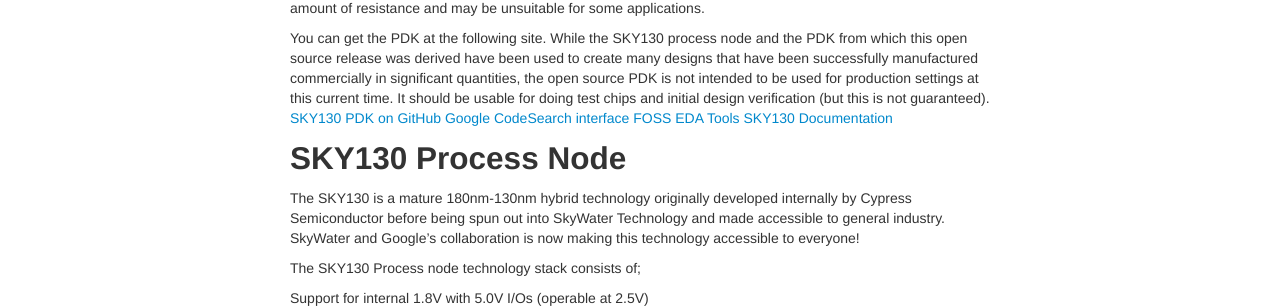
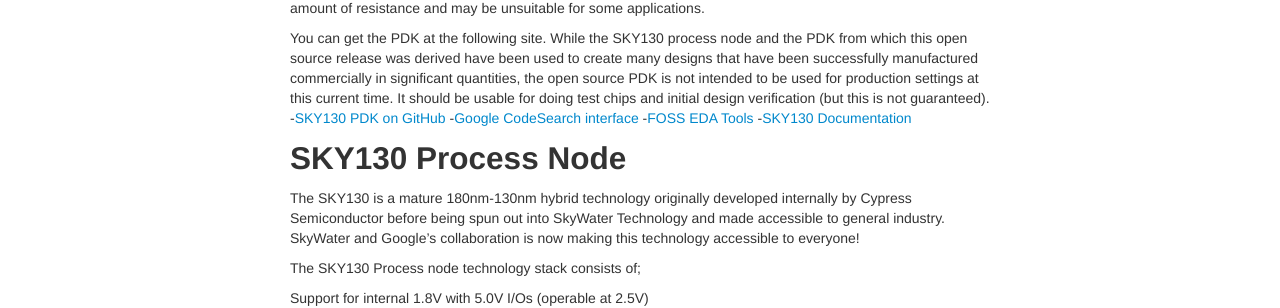
Before and after one commit to stineje/stineje.github.io, a Jekyll site: the page built from pages/overview.md, in a window 1280 px wide. Shown: the part 444-752 px from the top of the page. Built offline with Jekyll 4.4.1, drawn with Linux system fonts in a browser that asks for light colours; comment, search, counter and statistics services are not loaded.

Commit message:
Resources

```diff
--- a/pages/overview.md
+++ b/pages/overview.md
@@ -33,11 +33,10 @@
 PDK is not intended to be used for production settings at this current
 time. It should be usable for doing test chips and initial design
 verification (but this is not guaranteed).
-[SKY130 PDK on GitHub](https://github.com/google/skywater-pdk)
-[Google CodeSearch interface](https://cs.opensource.google/skywater-pdk)
-[FOSS EDA
-Tools](https://foss-eda-tools.googlesource.com/skywater-pdk/)
-[SKY130 Documentation](https://skywater-pdk.readthedocs.io/en/main/)
+-[SKY130 PDK on GitHub](https://github.com/google/skywater-pdk)
+-[Google CodeSearch interface](https://cs.opensource.google/skywater-pdk)
+-[FOSS EDA Tools](https://foss-eda-tools.googlesource.com/skywater-pdk/)
+-[SKY130 Documentation](https://skywater-pdk.readthedocs.io/en/main/)
 
 ## SKY130 Process Node
 
```
